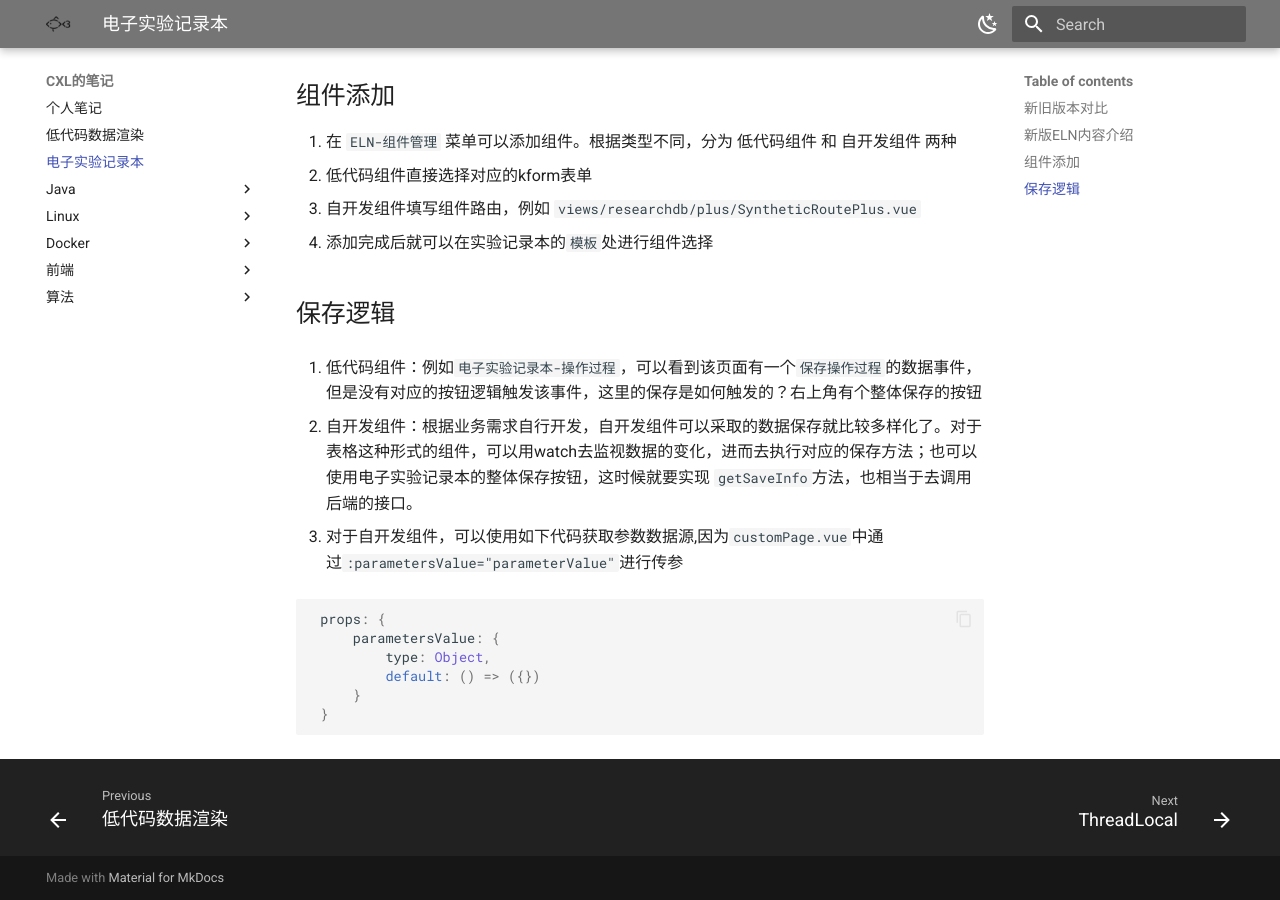
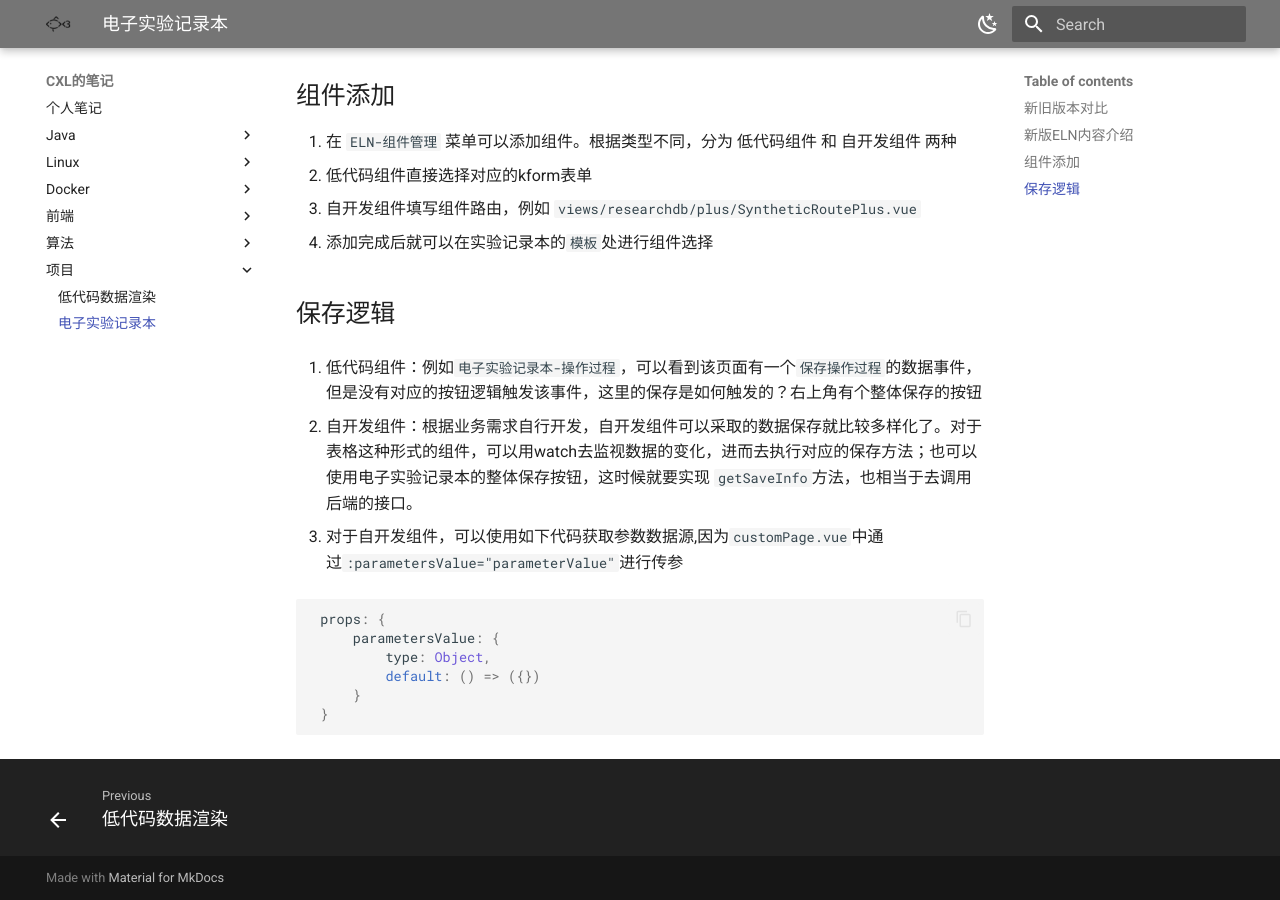
Before and after one commit to Monster295/notes, an MkDocs documentation site: the page built from docs/项目/电子实验记录本.md, in a window 1280 px wide and 900 px high, scrolled down 1211 px. Built offline with MkDocs 1.6.1 and Material for MkDocs 9.7.7, drawn with Linux system fonts in a browser that asks for light colours.

Commit message:
feat：移动至项目文件夹下

```diff
--- a/docs/电子实验记录本.md
+++ b/docs/项目/电子实验记录本.md
@@ -8,9 +8,9 @@
 
 ## 新旧版本对比
 
-![旧版](./assets/eln-old.png)
+![旧版](../assets/eln-old.png)
 
-![新版](./assets/eln-new.png)
+![新版](../assets/eln-new.png)
 
 ## 新版ELN内容介绍
 
```
Also changed, not shown: docs/项目/低代码数据渲染.md (renamed from docs/低代码数据渲染.md).
